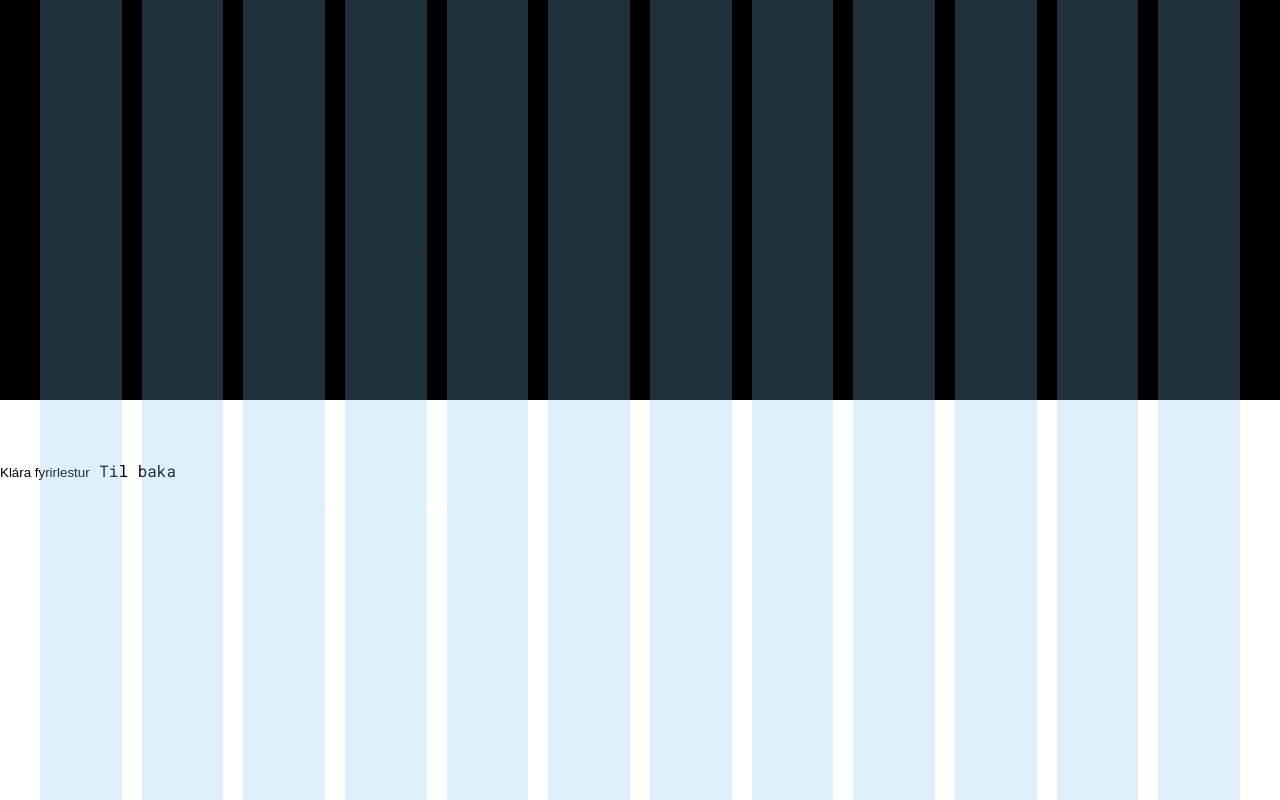
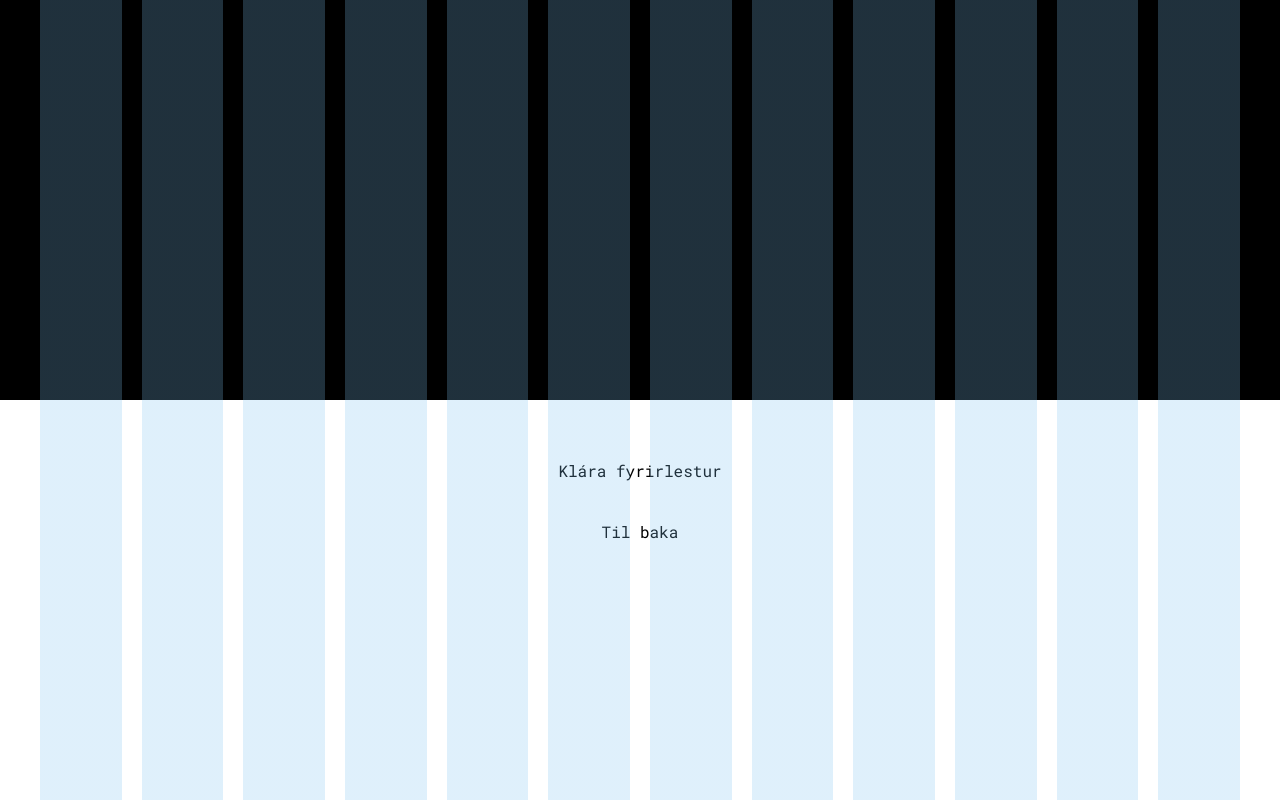
Before and after one commit to Thorhallurh/hopverkefni-2, a website with bundled scripts: page fyrirlestur.html in a window 1280 px wide. Built offline with nearby package versions, Linux system fonts and the light colour scheme.

Commit message:
buttons lagaðir og stylelint yfirfarið í kjölfarið

```diff
--- a/src/styles/buttons.scss
+++ b/src/styles/buttons.scss
@@ -42,13 +42,23 @@
   }
 }
 
-.buttons__finish {
-  padding: 0;
-  cursor: pointer;
-  background: none;
-  border: none; /* stylelint-disable-line */
+.buttons {
+  display: flex;
+  flex-direction: column;
 
-  &--done {
-    color: #1a1;
+  &__finish {
+    margin-bottom: $gutter * 2;
+    font: inherit;
+    cursor: pointer;
+    background: none;
+    border: none; /* stylelint-disable-line */
+
+    &--done {
+      color: #1a1;
+    }
+  }
+
+  &__back {
+    margin: auto;
   }
 }
```
